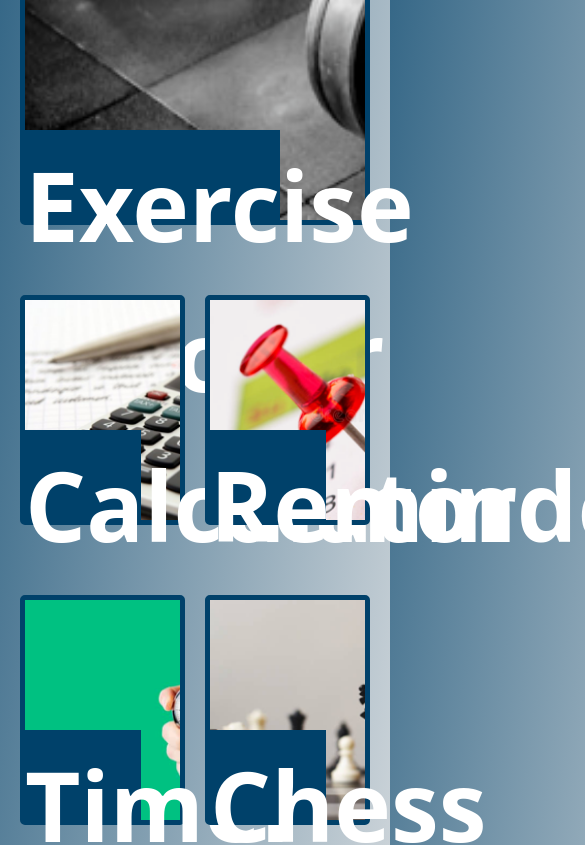
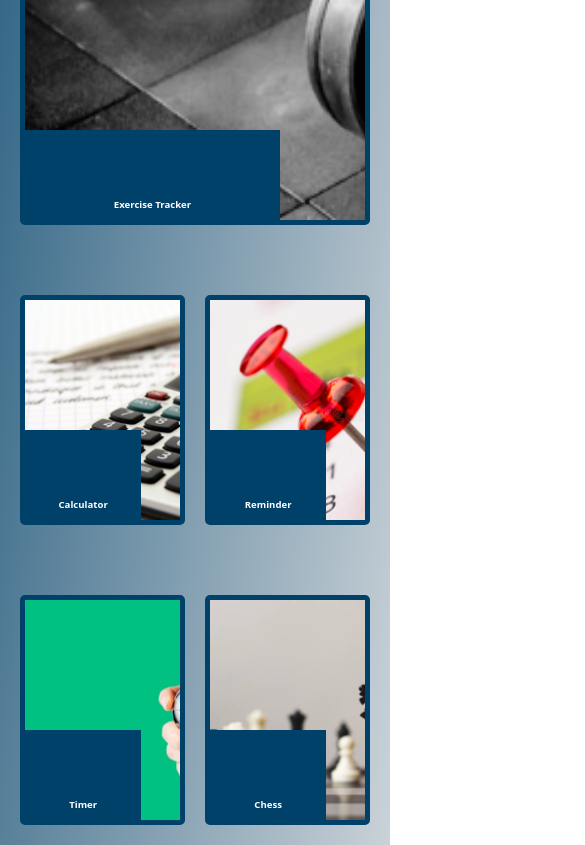
Before and after one commit to gkaramanis1/giorgokaramanis, a plain HTML site: page index.html in a window 390 px wide. Shown: the part 1360-2205 px from the top of the page, 585 px wide, since content can reach past the window. Drawn offline with nearby package versions, Linux system fonts and the light colour scheme.

Commit message:
edited mistake with font size on mobile

```diff
--- a/assets/styles.css
+++ b/assets/styles.css
@@ -132,6 +132,6 @@ a {
 
     .bottom-left {
        width: 75%;
-       font-size: 5em;
+       font-size: 0.5em;
     }
 }
```
